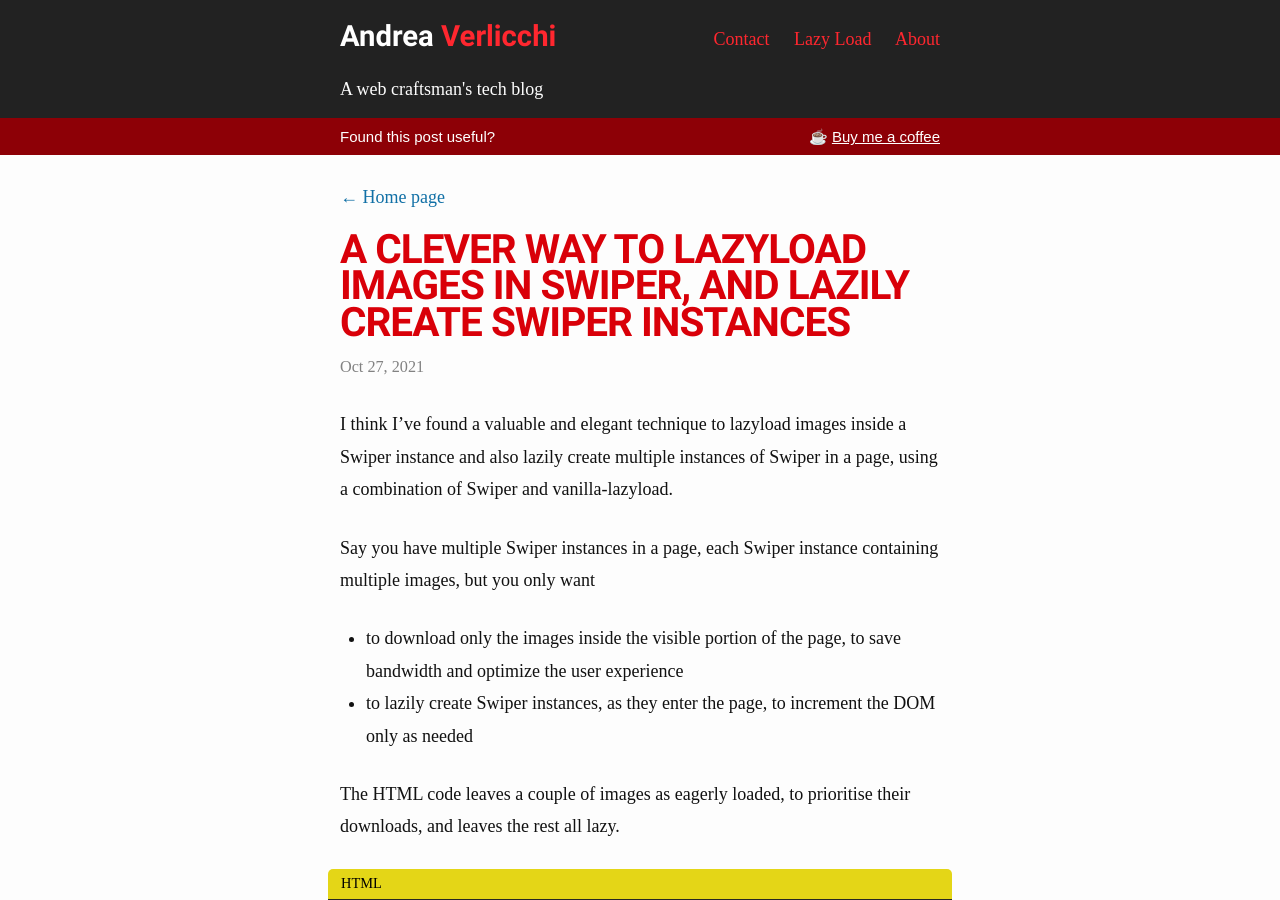
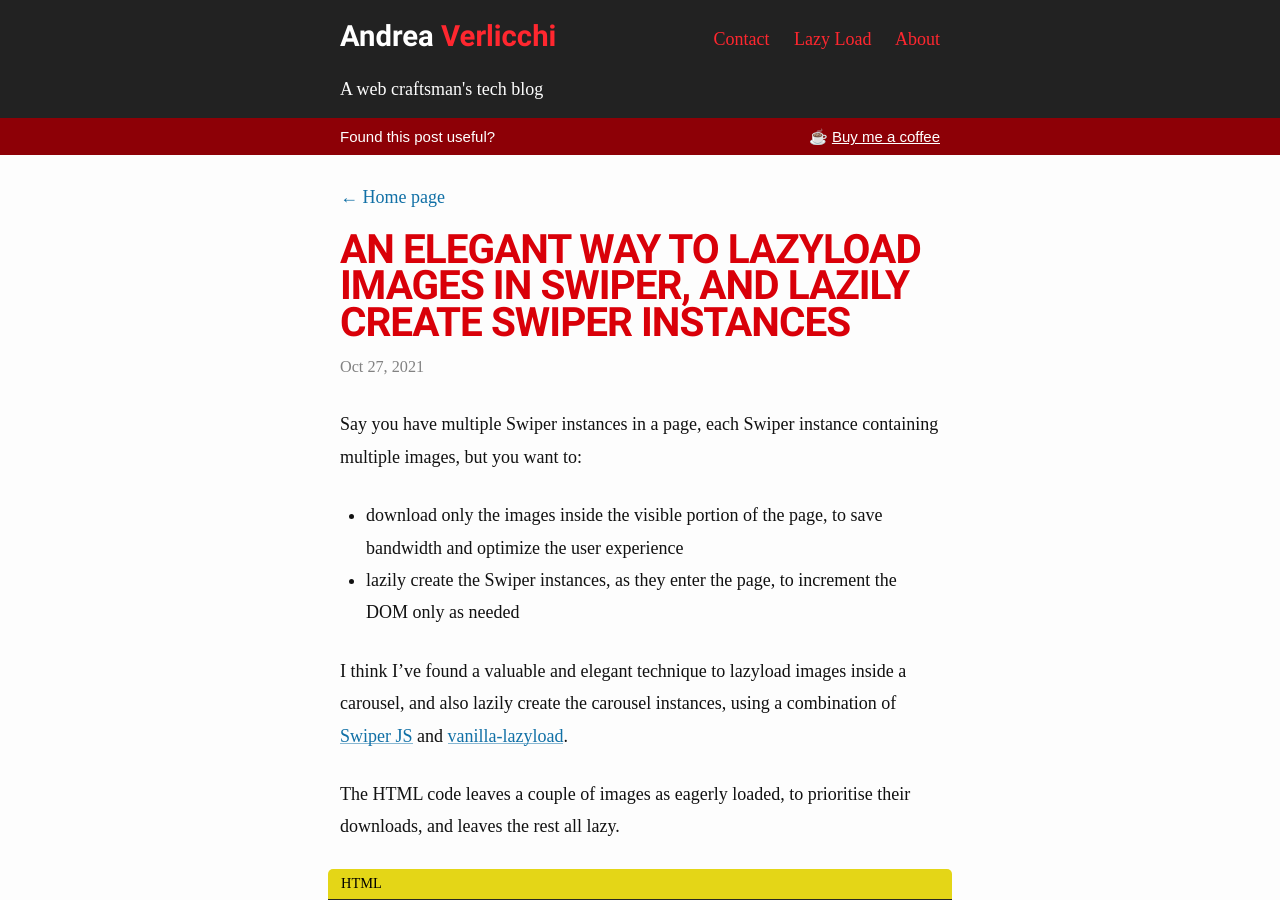
Before and after one commit to verlok/verlok.github.io, a Jekyll site: the page built from _posts/2021-10-27-lazyload-swiper-images-instances.md, in a window 1280 px wide and 900 px high. Built offline with Jekyll 4.4.1, drawn with Linux system fonts in a browser that asks for light colours; some web fonts are replaced.

Commit message:
Update 2021-10-27-lazyload-swiper-images-instances.md

```diff
--- a/_posts/2021-10-27-lazyload-swiper-images-instances.md
+++ b/_posts/2021-10-27-lazyload-swiper-images-instances.md
@@ -1,6 +1,6 @@
 ---
 layout: post
-title: A clever way to lazyload images in Swiper, and lazily create Swiper instances
+title: An elegant way to lazyload images in Swiper, and lazily create Swiper instances
 date: 2021-10-27 04:00:00 +02:00
 categories:
   - techniques
@@ -12,12 +12,12 @@ tags:
   ]
 ---
 
-I think I've found a valuable and elegant technique to lazyload images inside a Swiper instance and also lazily create multiple instances of Swiper in a page, using a combination of Swiper and vanilla-lazyload.
+Say you have multiple Swiper instances in a page, each Swiper instance containing multiple images, but you want to:
 
-Say you have multiple Swiper instances in a page, each Swiper instance containing multiple images, but you only want
+- download only the images inside the visible portion of the page, to save bandwidth and optimize the user experience
+- lazily create the Swiper instances, as they enter the page, to increment the DOM only as needed
 
-- to download only the images inside the visible portion of the page, to save bandwidth and optimize the user experience
-- to lazily create Swiper instances, as they enter the page, to increment the DOM only as needed
+I think I've found a valuable and elegant technique to lazyload images inside a carousel, and also lazily create the carousel instances, using a combination of [Swiper JS](https://swiperjs.com/) and [vanilla-lazyload](https://github.com/verlok/vanilla-lazyload).
 
 The HTML code leaves a couple of images as eagerly loaded, to prioritise their downloads, and leaves the rest all lazy.
 
```
